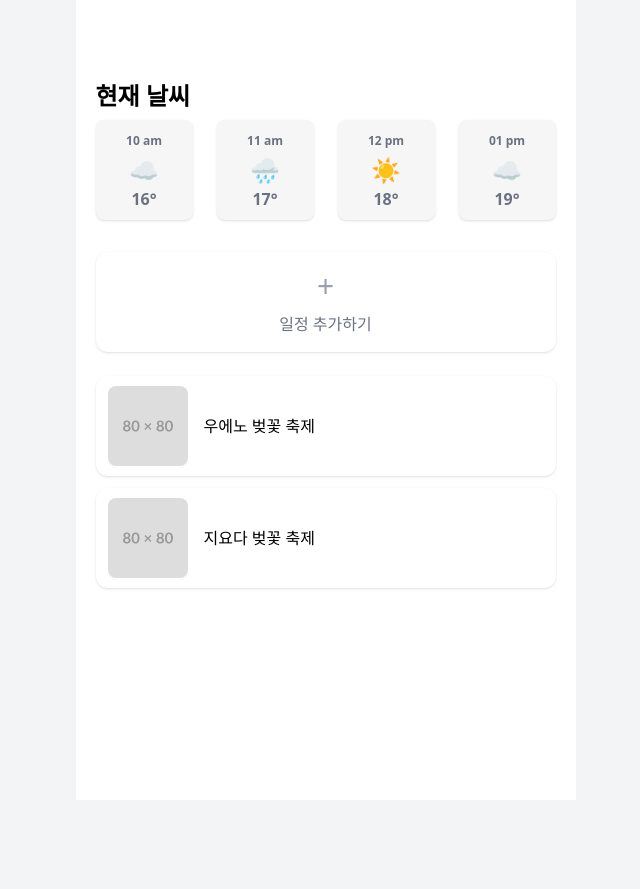
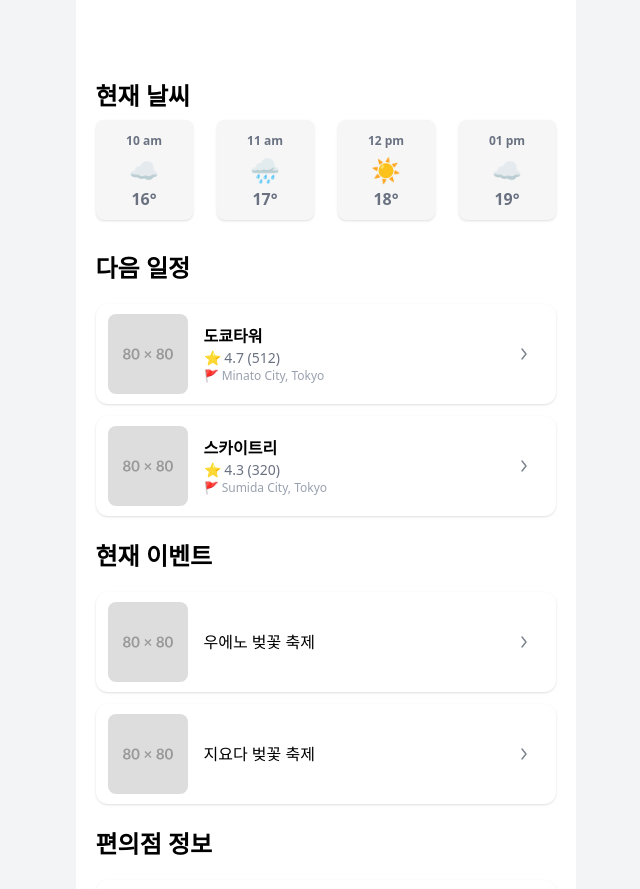
Before and after one commit to CSID-DGU/2025-1-CSC4004-1-9-YumYumGuide, a Next.js app in the folder frontend/: page /home in a window 1280 px wide. Shown: the top 889 px of the page, without its empty margins (307-947 px from the left). Before the commit the page ends 800 px from the top, so only its background shows below. Built offline with nearby package versions, Linux system fonts and the light colour scheme.

Commit message:
feat:Home레이아웃 끝

```diff
--- a/frontend/src/app/home/EventList.tsx
+++ b/frontend/src/app/home/EventList.tsx
@@ -15,14 +15,24 @@ const defaultEvents: Event[] = [
 const EventList = () => {
   const events = defaultEvents;
   return (
-    <div className="flex flex-col gap-3 w-full max-w-full">
+    <div className="flex flex-col gap-3 w-full">
+      <p className="text-2xl font-semibold mb-2">현재 이벤트</p>
       {events.map((event) => (
         <div
-          className="flex items-center gap-4 bg-white rounded-xl shadow p-3 w-full max-w-full h-[100px]"
+          className="flex items-center justify-between bg-white rounded-xl shadow p-3 w-full hover:bg-gray-50 cursor-pointer h-[100px]"
           key={event.id}
         >
-          <Image src="/icons/80x80.svg" alt={event.title} width={80} height={80} className="rounded-lg object-cover" />
-          <div className="text-base font-medium truncate">{event.title}</div>
+          <div className="flex items-center gap-4">
+            <Image
+              src="/icons/80x80.svg"
+              alt={event.title}
+              width={80}
+              height={80}
+              className="rounded-lg object-cover"
+            />
+            <div className="text-base font-medium truncate">{event.title}</div>
+          </div>
+          <Image src="/icons/arrow.svg" alt="arrow" width={24} height={24} className="mr-2" />
         </div>
       ))}
     </div>
--- a/frontend/src/app/home/HomeNoSchedule.tsx
+++ /dev/null
@@ -1,74 +0,0 @@
-import React from 'react';
-import Image from 'next/image';
-
-const HomeNoSchedule = () => {
-  return (
-    <div className="w-full max-w-md mx-auto p-4 flex flex-col gap-6">
-      {/* 현재 날씨 */}
-      <section className="mb-2">
-        <h2 className="text-lg font-bold mb-2">현재 날씨</h2>
-        <div className="grid grid-cols-2 sm:grid-cols-4 gap-2">
-          {['10 am', '11 am', '12 pm', '01 pm'].map((time, idx) => (
-            <div key={time} className="flex flex-col items-center bg-white rounded-lg shadow p-2 w-full">
-              <div className="text-xs text-gray-500 mb-1">{time}</div>
-              <div className="text-2xl">☁️</div>
-              <div className="text-base font-semibold">{16 + idx}°</div>
-            </div>
-          ))}
-        </div>
-      </section>
-      {/* 다음 일정 */}
-      <section>
-        <h2 className="text-lg font-bold mb-2">다음 일정</h2>
-        <div className="flex flex-col items-center justify-center bg-white rounded-xl shadow p-6 cursor-pointer hover:bg-gray-50 transition">
-          <span className="text-3xl text-gray-400 mb-2">+</span>
-          <div className="text-gray-500 text-base">일정 추가하기</div>
-        </div>
-      </section>
-      {/* 현재 이벤트 */}
-      <section>
-        <h2 className="text-lg font-bold mb-2">현재 이벤트</h2>
-        <div className="flex flex-col gap-3 w-full">
-          <div className="flex items-center gap-4 bg-white rounded-xl shadow p-3 w-full max-w-full">
-            <Image
-              src="https://placehold.co/80x80"
-              alt="우에노 벚꽃 축제"
-              width={80}
-              height={80}
-              className="rounded-lg object-cover"
-            />
-            <div className="text-base font-medium truncate">우에노 벚꽃 축제</div>
-          </div>
-          <div className="flex items-center gap-4 bg-white rounded-xl shadow p-3 w-full max-w-full">
-            <Image
-              src="https://placehold.co/80x80"
-              alt="지요다 벚꽃 축제"
-              width={80}
-              height={80}
-              className="rounded-lg object-cover"
-            />
-            <div className="text-base font-medium truncate">지요다 벚꽃 축제</div>
-          </div>
-        </div>
-      </section>
-      {/* 편의점 정보 */}
-      <section>
-        <h2 className="text-lg font-bold mb-2">편의점 정보</h2>
-        <div className="flex flex-col gap-3 w-full">
-          <div className="flex items-center gap-4 bg-white rounded-xl shadow p-3 w-full max-w-full">
-            <Image
-              src="https://placehold.co/80x80"
-              alt="훼미리 마트"
-              width={80}
-              height={80}
-              className="rounded-lg object-cover"
-            />
-            <div className="text-base font-medium truncate">훼미리 마트</div>
-          </div>
-        </div>
-      </section>
-    </div>
-  );
-};
-
-export default HomeNoSchedule;
--- a/frontend/src/app/home/ScheduleList.tsx
+++ b/frontend/src/app/home/ScheduleList.tsx
@@ -14,22 +14,22 @@ type Schedule = {
 
 const defaultSchedules: Schedule[] = [
   // 예시: 일정이 있을 때 아래 주석 해제
-  // {
-  //   id: 1,
-  //   title: '도쿄타워',
-  //   image: '',
-  //   rating: 4.7,
-  //   reviews: 512,
-  //   location: 'Minato City, Tokyo',
-  // },
-  // {
-  //   id: 2,
-  //   title: '스카이트리',
-  //   image: '',
-  //   rating: 4.3,
-  //   reviews: 320,
-  //   location: 'Sumida City, Tokyo',
-  // },
+  {
+    id: 1,
+    title: '도쿄타워',
+    image: '',
+    rating: 4.7,
+    reviews: 512,
+    location: 'Minato City, Tokyo',
+  },
+  {
+    id: 2,
+    title: '스카이트리',
+    image: '',
+    rating: 4.3,
+    reviews: 320,
+    location: 'Sumida City, Tokyo',
+  },
 ];
 
 const ScheduleList = () => {
@@ -39,24 +39,29 @@ const ScheduleList = () => {
 
   if (!schedules || schedules.length === 0) {
     return (
+      <div>
+        <p className="text-2xl font-semibold mb-2">다음 일정</p>
         <div
-        className="flex flex-col items-center justify-center bg-white rounded-xl shadow p-6 cursor-pointer hover:bg-gray-50 transition w-full max-w-full h-[100px]"
+          className="flex flex-col items-center justify-center bg-gray-200 rounded-xl shadow p-6 cursor-pointer hover:bg-gray-300 transition w-full h-[100px]"
           onClick={handleAdd}
         >
           <span className="text-3xl text-gray-400 mb-2">+</span>
           <div className="text-gray-500 text-base">일정 추가하기</div>
         </div>
+      </div>
     );
   }
+
   return (
-    <div className="flex flex-col gap-3 w-full max-w-full">
+    <div className="flex flex-col gap-3 w-full">
       <p className="text-2xl font-semibold mb-2">다음 일정</p>
       {schedules.map((schedule) => (
         <div
-          className="flex items-center gap-4 bg-white rounded-xl shadow p-3 w-full max-w-full cursor-pointer hover:bg-gray-50 transition"
+          className="flex items-center justify-between bg-white rounded-xl shadow p-3 w-full hover:bg-gray-50 cursor-pointer h-[100px]"
           key={schedule.id}
           onClick={() => handleSelect(schedule.id)}
         >
+          <div className="flex items-center gap-4">
             <Image
               src="/icons/80x80.svg"
               alt={schedule.title}
@@ -64,13 +69,15 @@ const ScheduleList = () => {
               height={80}
               className="rounded-lg object-cover"
             />
-          <div className="flex flex-col flex-1 min-w-0">
+            <div className="flex flex-col flex-1">
               <div className="font-bold text-base truncate">{schedule.title}</div>
               <div className="text-gray-500 text-sm">
                 ⭐ {schedule.rating} ({schedule.reviews})
               </div>
-            <div className="text-gray-400 text-xs truncate">📍 {schedule.location}</div>
+              <div className="text-gray-400 text-xs truncate">🚩 {schedule.location}</div>
             </div>
+          </div>
+          <Image src="/icons/arrow.svg" alt="arrow" width={24} height={24} className="mr-2" />
         </div>
       ))}
     </div>
--- /dev/null
+++ b/frontend/src/app/home/StoreList.tsx
@@ -0,0 +1,36 @@
+import React from 'react';
+import Image from 'next/image';
+
+type Store = {
+  id: number;
+  name: string;
+  image: string;
+};
+
+const defaultStores: Store[] = [
+  { id: 1, name: '훼미리 마트', image: '/icons/80x80.svg' },
+  { id: 2, name: '세븐일레븐', image: '/icons/80x80.svg' },
+];
+
+const StoreList = () => {
+  const stores = defaultStores;
+  return (
+    <div className="flex flex-col gap-3 w-full">
+      <p className="text-2xl font-semibold mb-2">편의점 정보</p>
+      {stores.map((store) => (
+        <div
+          className="flex items-center justify-between bg-white rounded-xl shadow p-3 w-full hover:bg-gray-50 cursor-pointer h-[100px]"
+          key={store.id}
+        >
+          <div className="flex items-center gap-4">
+            <Image src={store.image} alt={store.name} width={80} height={80} className="rounded-lg object-cover" />
+            <div className="text-base font-medium truncate">{store.name}</div>
+          </div>
+          <Image src="/icons/arrow.svg" alt="arrow" width={24} height={24} className="mr-2" />
+        </div>
+      ))}
+    </div>
+  );
+};
+
+export default StoreList;
--- a/frontend/src/app/home/WeatherList.tsx
+++ b/frontend/src/app/home/WeatherList.tsx
@@ -6,7 +6,7 @@ const defaultWeather = [
 ];
 
 const WeatherList = () => {
-  // 여기서 날씨 정보 가져오면 될 듯합니다.
+  // 여기서 날씨 정보 가져오면 될 듯해용
   return (
     <section className="mb-2 w-full ">
       <p className="text-2xl font-semibold mb-2">현재 날씨</p>
--- a/frontend/src/app/home/page.tsx
+++ b/frontend/src/app/home/page.tsx
@@ -1,14 +1,15 @@
 import ScheduleList from './ScheduleList';
 import EventList from './EventList';
 import WeatherList from './WeatherList';
+import StoreList from './StoreList';
 
 const HomePage = () => {
   return (
-    <div className="w-full px-5 flex flex-col gap-6 min-h-screen pt-20 ">
+    <div className="w-full px-5 flex flex-col gap-6 min-h-screen pt-20 pb-20">
       <WeatherList />
       <ScheduleList />
       <EventList />
-      {/* 편의점 정보도 별도 컴포넌트로 분리 권장, 예시로 남겨둠 */}
+      <StoreList />
     </div>
   );
 };
```
Also changed, not shown: frontend/src/app/home/HomeWithSchedule.tsx (deleted, +0 -110 lines). Lines whose indentation alone changed are shown as unchanged.
